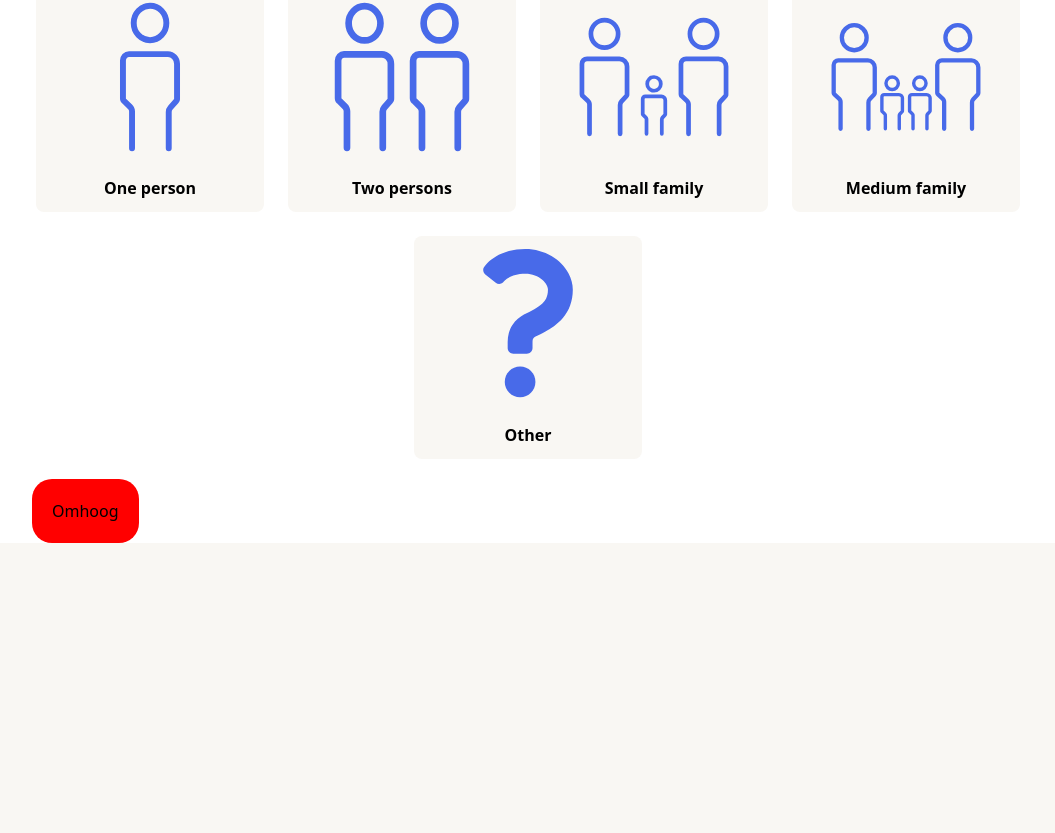
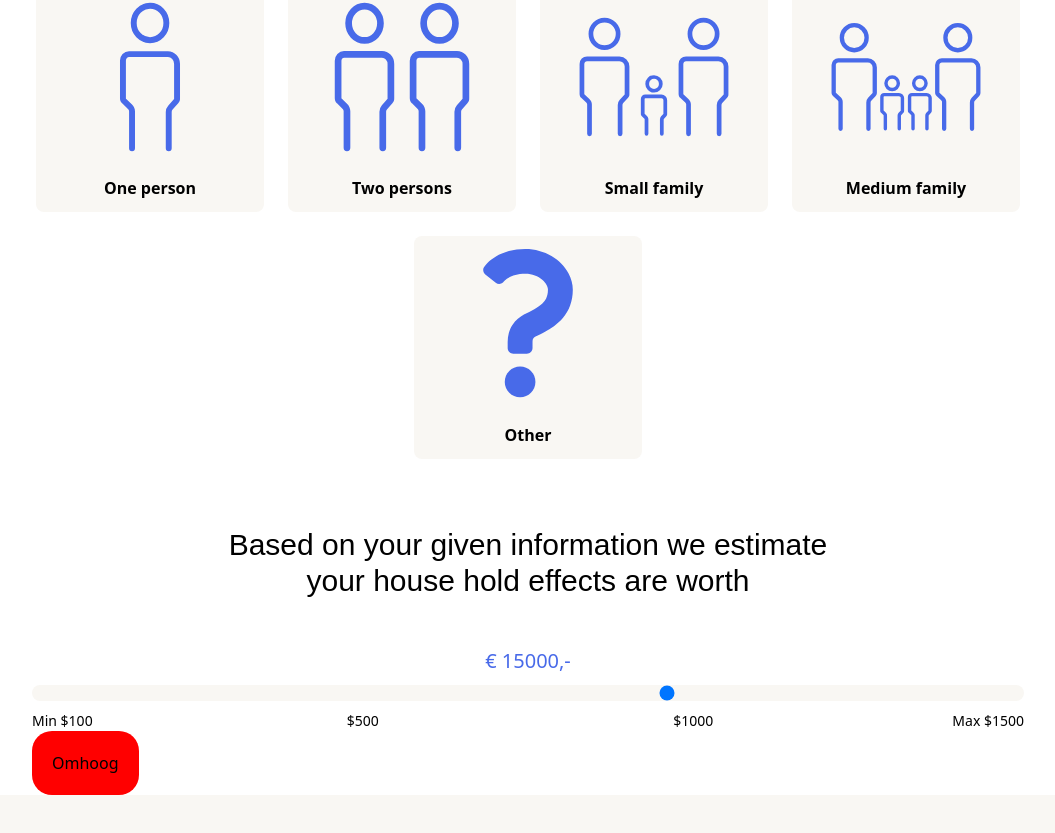
Before and after one commit to Patchyy/Bolster-insurance, a React (Create React App) app: page /formulier in a window 1280 px wide. Shown: the part 1064-1897 px from the top of the page, without its empty margins (112-1167 px from the left). Before the commit the page ends 1677 px from the top, so only its background shows below. Built offline with nearby package versions, Linux system fonts and the light colour scheme.

Commit message:
FEAT: Started with value slider

```diff
--- a/src/components/form/Formsteps/ValueEstimate.tsx
+++ b/src/components/form/Formsteps/ValueEstimate.tsx
@@ -64,7 +64,39 @@ const ValueEstimate = () => {
           );
         })}
       </div>
-      {}
+      <h1 className="text-3xl text-center mx-auto mt-[48px] mb-[48px] font-spoof w-2/3">
+        Based on your given information we estimate your house hold effects are
+        worth
+      </h1>
+
+      <div className="relative mb-6">
+        <label
+          htmlFor="large-range"
+          className="block mb-2 text-xl font-medium text-blue text-center"
+        >
+          € 15000,-
+        </label>
+        <input
+          id="large-range"
+          type="range"
+          value="1000"
+          min="100"
+          max="1500"
+          className="w-full h-4 bg-white-off rounded-lg appearance-none cursor-pointer range-lg "
+        />
+        <span className="text-sm text-gray-500 absolute start-0 -bottom-6">
+          Min $100
+        </span>
+        <span className="text-sm text-gray-black  absolute start-1/3 -translate-x-1/2 rtl:translate-x-1/2 -bottom-6">
+          $500
+        </span>
+        <span className="text-sm text-black absolute start-2/3 -translate-x-1/2 rtl:translate-x-1/2 -bottom-6">
+          $1000
+        </span>
+        <span className="text-sm text-black  absolute end-0 -bottom-6">
+          Max $1500
+        </span>
+      </div>
     </div>
   );
 };
```
